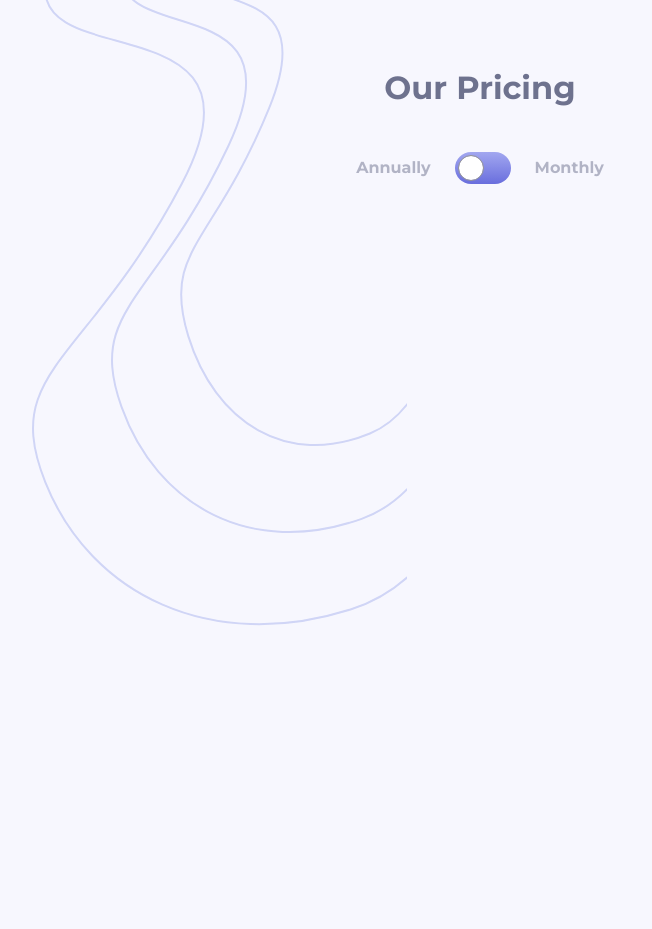
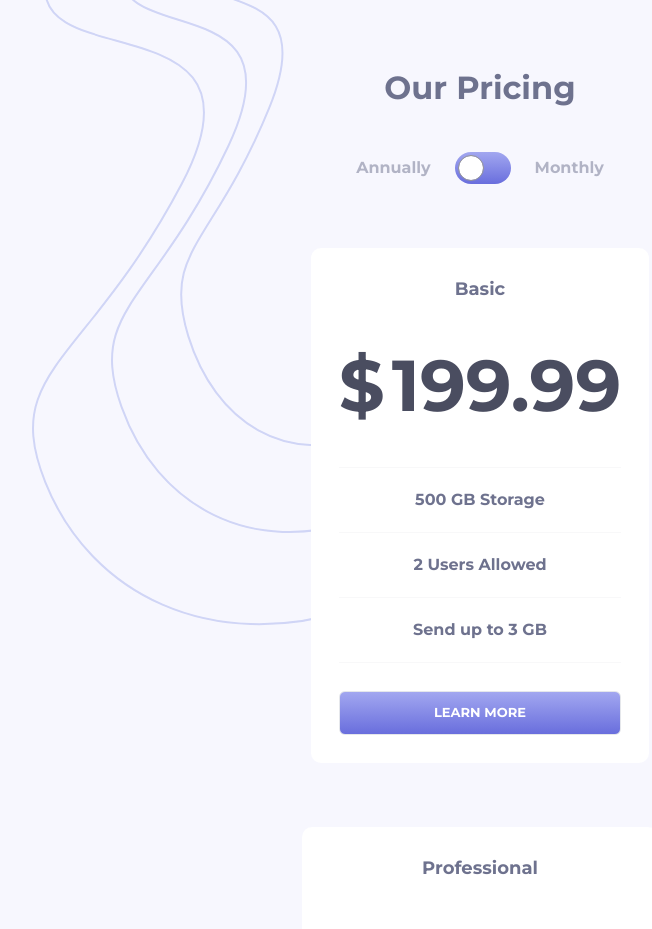
Before and after one commit to DevTruce/pricing-component, a React (Create React App) app: page / in a window 1280 px wide. Shown: the top 929 px of the page, without its empty margins (160-812 px from the left). Before the commit the page ends 800 px from the top, so only its background shows below. Built offline with nearby package versions, Linux system fonts and the light colour scheme.

Commit message:
built card component

```diff
--- a/src/components/App.js
+++ b/src/components/App.js
@@ -1,4 +1,5 @@
 import Background from "./Background";
+import Card from "./Card";
 import Header from "./Header";
 
 export default function App() {
@@ -7,6 +8,27 @@ export default function App() {
       <Background />
       <main className="container flex flex-col mx-auto justify-center items-center">
         <Header />
+        <Card
+          tier="Basic"
+          cost="199.99"
+          feature1="500 GB Storage"
+          feature2="2 Users Allowed"
+          feature3="Send up to 3 GB"
+        />
+        <Card
+          tier="Professional"
+          cost="249.99"
+          feature1="1 TB Storage"
+          feature2="5 Users Allowed"
+          feature3="Send up to 10 GB"
+        />
+        <Card
+          tier="Master"
+          cost="399.99"
+          feature1="2 TB Storage"
+          feature2="10 Users Allowed"
+          feature3="Send up to 20 GB"
+        />
       </main>
     </>
   );
--- /dev/null
+++ b/src/components/Card.js
@@ -0,0 +1,57 @@
+import { useState } from "react";
+
+export default function Card({ tier, cost, feature1, feature2, feature3 }) {
+  const [activeCard, setActiveCard] = useState(false);
+
+  function handleActiveCard() {
+    setActiveCard(tier);
+  }
+
+  return (
+    <div
+      onClick={handleActiveCard}
+      className={`flex flex-col rounded-[0.625rem] text-center mt-16 p-7 ${
+        activeCard ? "bg-purpleGradient" : "bg-white"
+      }`}
+    >
+      <h2
+        className={`font-bold text-[1.125rem] mb-7 ${
+          activeCard ? "text-white" : "text-lightGray"
+        }`}
+      >
+        {tier}
+      </h2>
+      <h3
+        className={` font-bold text-[4.5rem] ${
+          activeCard ? "text-white" : "text-darkGray"
+        }`}
+      >
+        $<span className="pl-[0.438rem]">{cost}</span>
+      </h3>
+
+      <ul
+        className={`flex flex-col gap-5 font-bold mt-7 mb-7 ${
+          activeCard ? "text-white" : "text-lightGray"
+        }`}
+      >
+        <hr className={activeCard ? "hr-dark" : "hr-light"}></hr>
+        <li>{feature1}</li>
+        <hr className={activeCard ? "hr-dark" : "hr-light"}></hr>
+        <li>{feature2}</li>
+        <hr className={activeCard ? "hr-dark" : "hr-light"}></hr>
+        <li>{feature3}</li>
+        <hr className={activeCard ? "hr-dark" : "hr-light"}></hr>
+      </ul>
+
+      <button
+        className={`rounded-md py-[0.7rem] font-bold border text-[0.813rem] w-full hover:bg-transparent hover:bg-none ${
+          activeCard
+            ? "bg-white text-blue hover:text-white hover:border-white"
+            : "bg-purpleGradient text-white hover:text-blue hover:border-blue "
+        }`}
+      >
+        LEARN MORE
+      </button>
+    </div>
+  );
+}
--- a/src/index.css
+++ b/src/index.css
@@ -24,3 +24,11 @@ body {
 .toggle[data-annual="true"]::before {
   @apply translate-x-6;
 }
+
+.hr-light {
+  @apply bg-white opacity-25;
+}
+
+.hr-dark {
+  @apply bg-lightGray opacity-25;
+}
--- a/tailwind.config.js
+++ b/tailwind.config.js
@@ -24,10 +24,9 @@ module.exports = {
       },
 
       backgroundImage: {
+        purpleGradient: "linear-gradient(180deg, #A2A7F0 0%, #696EDD 100%)",
         purpleGradient50:
           "linear-gradient(180deg, rgba(162, 167, 240, 0.5) 0%, rgba(105, 110, 221, 0.5) 100%)",
-
-        purpleGradient: "linear-gradient(180deg, #A2A7F0 0%, #696EDD 100%)",
         topImage: "url('./images/bg-top.svg')",
         bottomImage: "url('./images/bg-bottom.svg')",
       },
```
